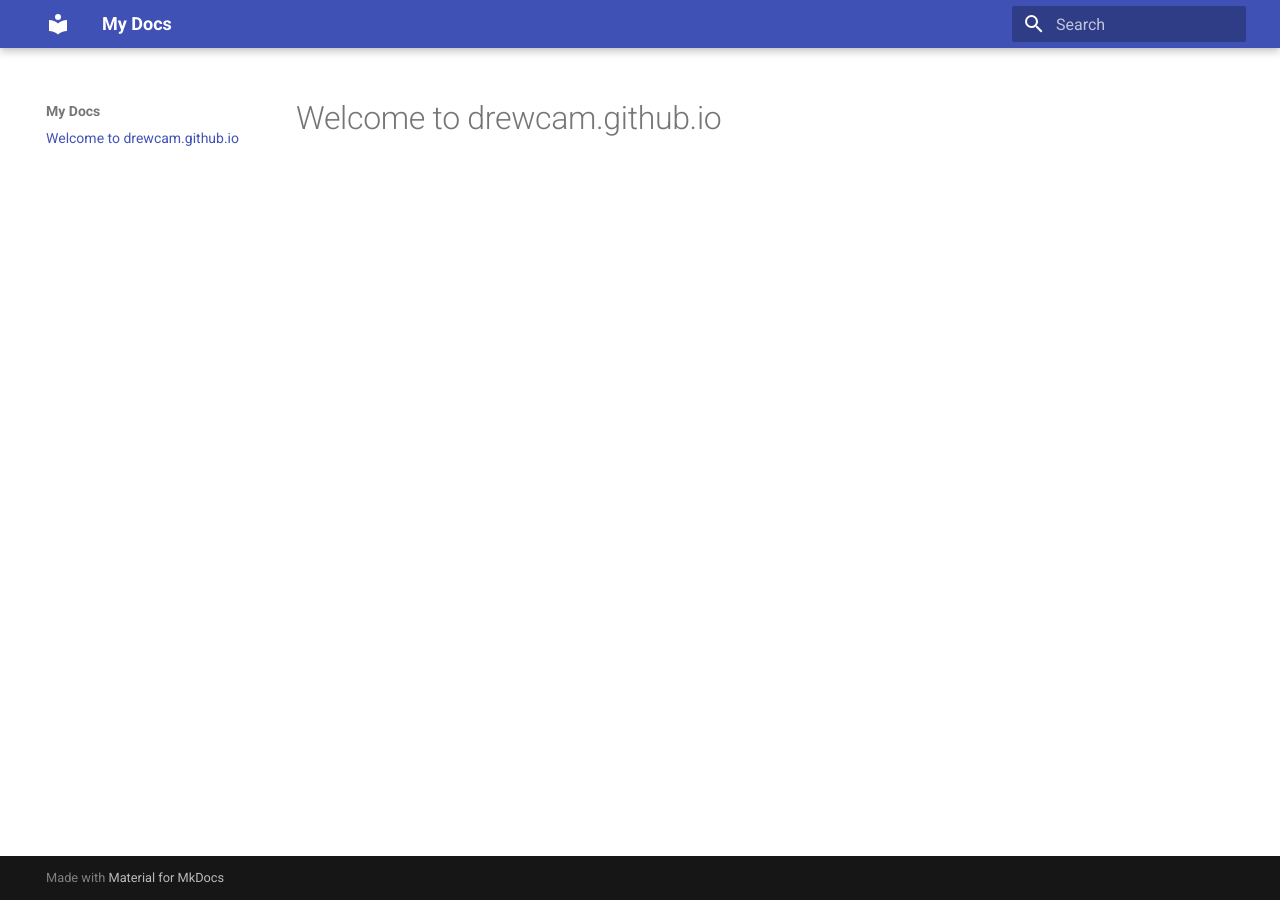
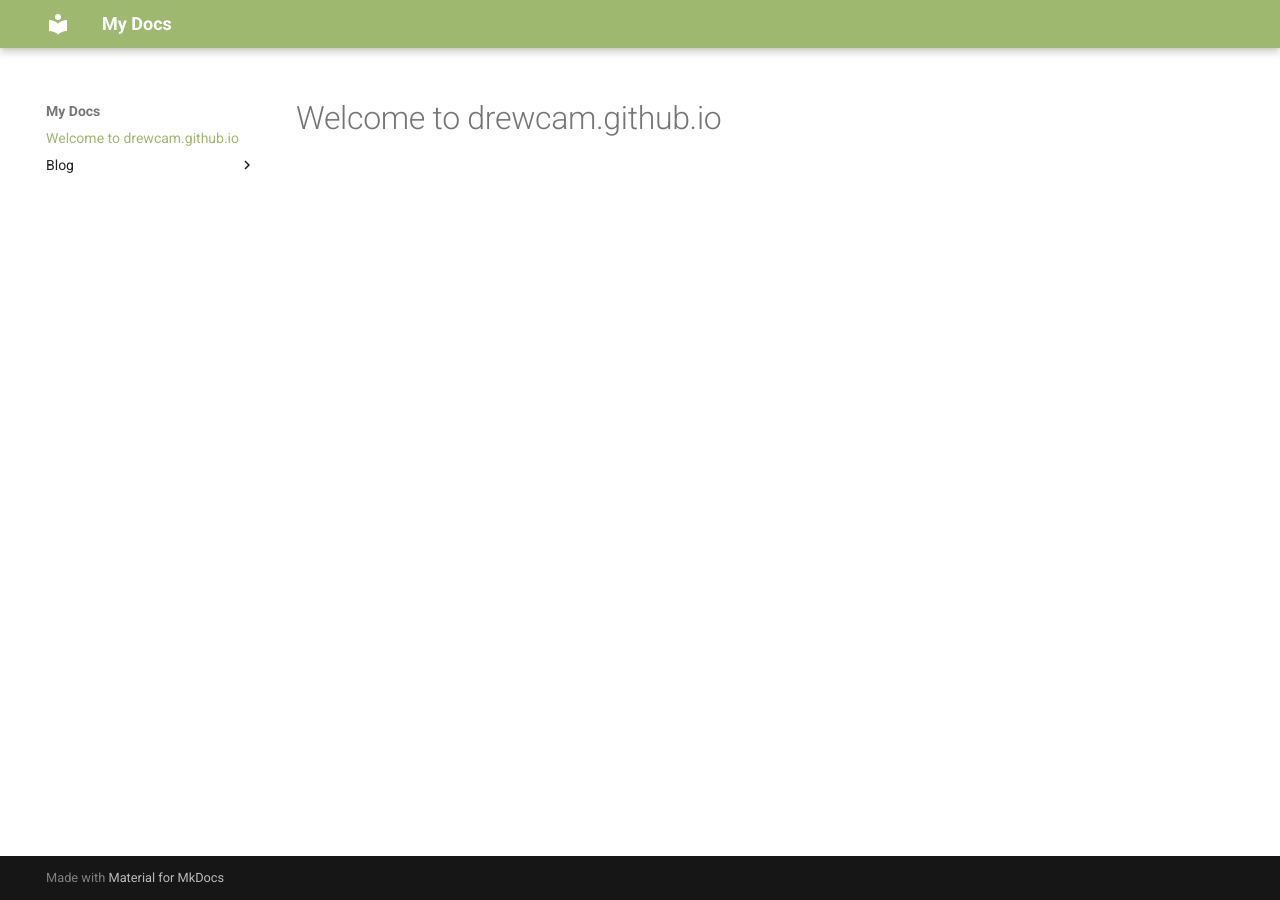
Before and after one commit to DrewCam/drewcam.github.io, an MkDocs documentation site: the page built from docs/index.md, in a window 1280 px wide. Built offline with MkDocs 1.6.1 and Material for MkDocs 9.7.7, drawn with Linux system fonts in a browser that asks for light colours.

Commit message:
mkdocs modify

```diff
--- a/mkdocs.yml
+++ b/mkdocs.yml
@@ -1,3 +1,11 @@
 site_name: My Docs
 theme:
   name: material
+  palette:
+    primary: custom
+extra_css:
+  - stylesheets/extra.css
+
+plugins:
+  - blog
+  - tags
```
